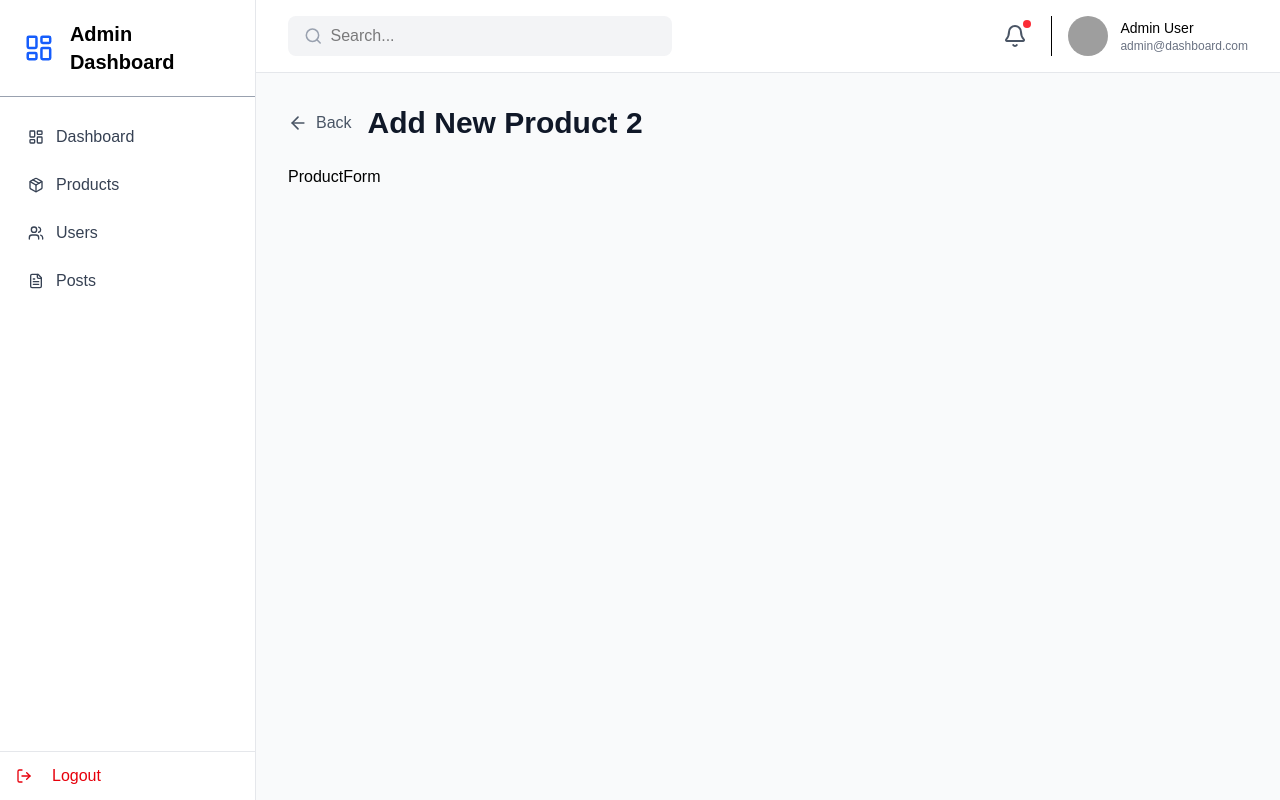
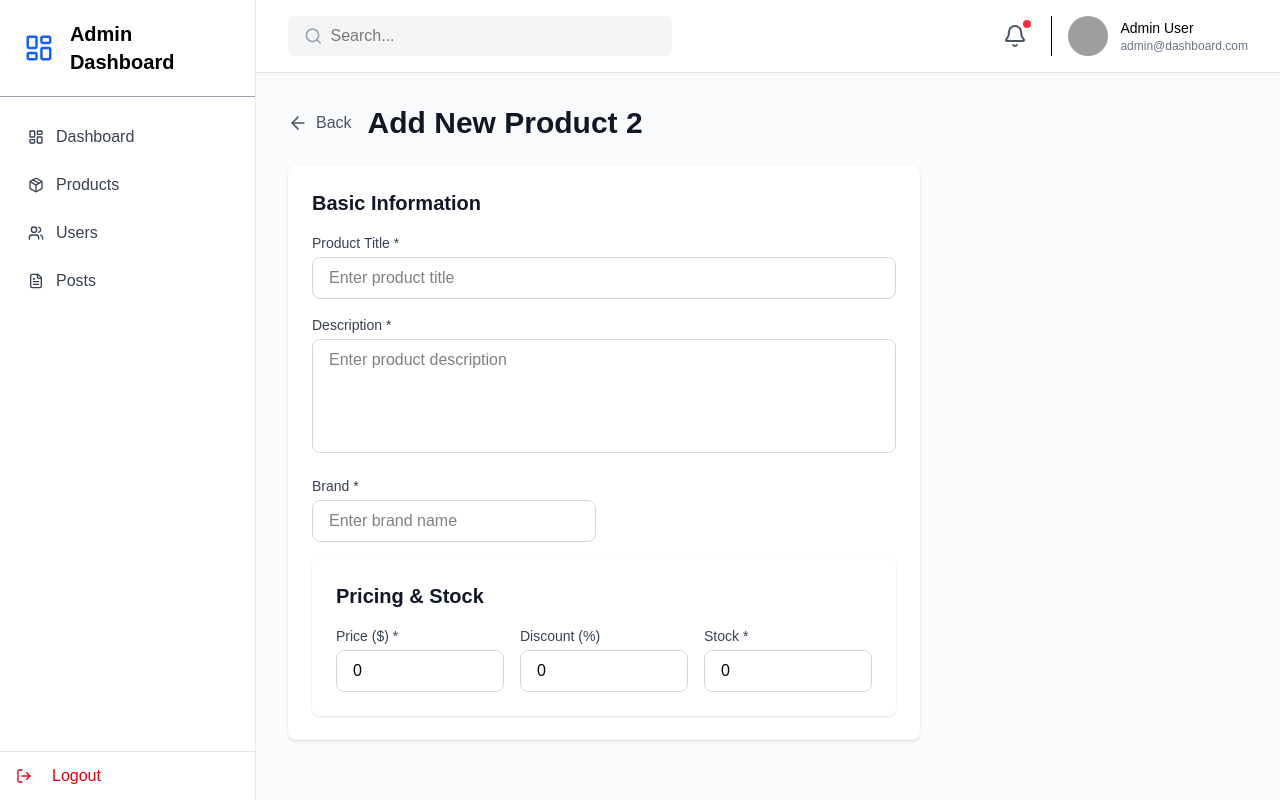
Before and after one commit to mbala-sadraue/react-estudo, a Next.js app in the folder dashboard-admin/: page /dashboard/products/new in a window 1280 px wide. Built offline with nearby package versions, Linux system fonts and the light colour scheme; grey boxes are pictures that could not be loaded.

Commit message:
formulario de adiconar produtos

```diff
--- a/dashboard-admin/src/app/dashboard/(dashboard)/products/ProductForm.tsx
+++ b/dashboard-admin/src/app/dashboard/(dashboard)/products/ProductForm.tsx
@@ -20,7 +20,166 @@ export default function ProductForm({ product }: ProductFormProps) {
         category: product?.category || '',
         thumbnail: product?.thumbnail || 'https://via.placeholder.com/400',
 
-     })
+    })
     const route = useRouter()
-    return <div>ProductForm</div>;
+
+    function handleSubmit(e: React.FormEvent) {
+        e.preventDefault();
+        console.log('formData', formData);
+    }
+    function handleChange(e: React.ChangeEvent<HTMLInputElement | HTMLTextAreaElement | HTMLSelectElement>) {
+        console.log('e', e.target);
+
+        const { name, value } = e.target;
+
+        setFormData((prev) => ({
+            ...prev,
+            [name]: name === 'price' || name === 'discountPercentage' || name === 'stock' ? Number(value) : value,
+        }))
+    }
+    return (
+        <form onSubmit={handleSubmit} className="space-y-6">
+            <div className="grid grid-cols-1 lg:grid-cols-3 gap-6">
+                {/* Main Form - 2 columns */}
+                <div className="lg:col-span-2 space-y-6">
+                    {/* Basic Info Card */}
+                    <div className="bg-white rounded-lg shadow p-6 space-y-4">
+                        <h2 className="text-xl font-semibold text-gray-900">Basic Information</h2>
+
+                        {/* Title */}
+                        <div>
+                            <label className="block text-sm font-medium text-gray-700 mb-1">
+                                Product Title *
+                            </label>
+                            <input
+                                type="text"
+                                name="title"
+                                value={formData.title}
+                                onChange={handleChange}
+                                required
+                                className="w-full px-4 py-2 border border-gray-300 rounded-lg focus:ring-2 focus:ring-blue-500 focus:border-transparent outline-none"
+                                placeholder="Enter product title"
+                            />
+                        </div>
+
+                        {/* Description */}
+                        <div>
+                            <label className="block text-sm font-medium text-gray-700 mb-1">
+                                Description *
+                            </label>
+                            <textarea
+                                name="description"
+                                value={formData.description}
+                                onChange={handleChange}
+                                required
+                                rows={4}
+                                className="w-full px-4 py-2 border border-gray-300 rounded-lg focus:ring-2 focus:ring-blue-500 focus:border-transparent outline-none resize-none"
+                                placeholder="Enter product description"
+                            />
+                        </div>
+                        {/* Brand & Category */}
+                        <div className="grid grid-cols-2 gap-4">
+                            <div>
+                                <label className="block text-sm font-medium text-gray-700 mb-1">
+                                    Brand *
+                                </label>
+                                <input
+                                    type="text"
+                                    name="brand"
+                                    value={formData.brand}
+                                    onChange={handleChange}
+                                    required
+                                    className="w-full px-4 py-2 border border-gray-300 rounded-lg focus:ring-2 focus:ring-blue-500 focus:border-transparent outline-none"
+                                    placeholder="Enter brand name"
+                                />
+                            </div>
+                        </div>
+
+                        {/* Pricing Card */}
+                        <div className="bg-white rounded-lg shadow p-6 space-y-4">
+                            <h2 className="text-xl font-semibold text-gray-900">Pricing & Stock</h2>
+
+                            <div className="grid grid-cols-3 gap-4">
+                                {/* Price */}
+                                <div>
+                                    <label className="block text-sm font-medium text-gray-700 mb-1">
+                                        Price ($) *
+                                    </label>
+                                    <input
+                                        type="number"
+                                        name="price"
+                                        value={formData.price}
+                                        onChange={handleChange}
+                                        required
+                                        min="0"
+                                        step="0.01"
+                                        className="w-full px-4 py-2 border border-gray-300 rounded-lg focus:ring-2 focus:ring-blue-500 focus:border-transparent outline-none"
+                                        placeholder="0.00"
+                                    />
+                                </div>
+
+                                {/* Discount */}
+                                <div>
+                                    <label className="block text-sm font-medium text-gray-700 mb-1">
+                                        Discount (%)
+                                    </label>
+                                    <input
+                                        type="number"
+                                        name="discountPercentage"
+                                        value={formData.discountPercentage}
+                                        onChange={handleChange}
+                                        min="0"
+                                        max="100"
+                                        step="0.01"
+                                        className="w-full px-4 py-2 border border-gray-300 rounded-lg focus:ring-2 focus:ring-blue-500 focus:border-transparent outline-none"
+                                        placeholder="0"
+                                    />
+                                </div>
+
+                                {/* Stock */}
+                                <div>
+                                    <label className="block text-sm font-medium text-gray-700 mb-1">
+                                        Stock *
+                                    </label>
+                                    <input
+                                        type="number"
+                                        name="stock"
+                                        value={formData.stock}
+                                        onChange={handleChange}
+                                        required
+                                        min="0"
+                                        className="w-full px-4 py-2 border border-gray-300 rounded-lg focus:ring-2 focus:ring-blue-500 focus:border-transparent outline-none"
+                                        placeholder="0"
+                                    />
+                                </div>
+                            </div>
+                        </div>
+                        {/* Price Preview */}
+                        {formData.price > 0 && (
+                            <div className="bg-blue-50 border border-blue-200 rounded-lg p-4">
+                                <p className="text-sm text-gray-600 mb-2">Price Preview:</p>
+                                <div className="flex items-baseline gap-3">
+                                    <span className="text-3xl font-bold text-gray-900">
+                                        ${formData.price}
+                                    </span>
+                                    {formData.discountPercentage > 0 && (
+                                        <>
+                                            <span className="text-lg text-gray-400 line-through">
+                                                ${(formData.price / (1 - formData.discountPercentage / 100)).toFixed(2)}
+                                            </span>
+                                            <span className="bg-red-500 text-white text-sm font-bold px-2 py-1 rounded">
+                                                -{formData.discountPercentage}% OFF
+                                            </span>
+                                        </>
+                                    )}
+                                </div>
+                            </div>
+                        )}
+
+
+                    </div>
+                </div>
+            </div>
+        </form>
+    );
 }
```
